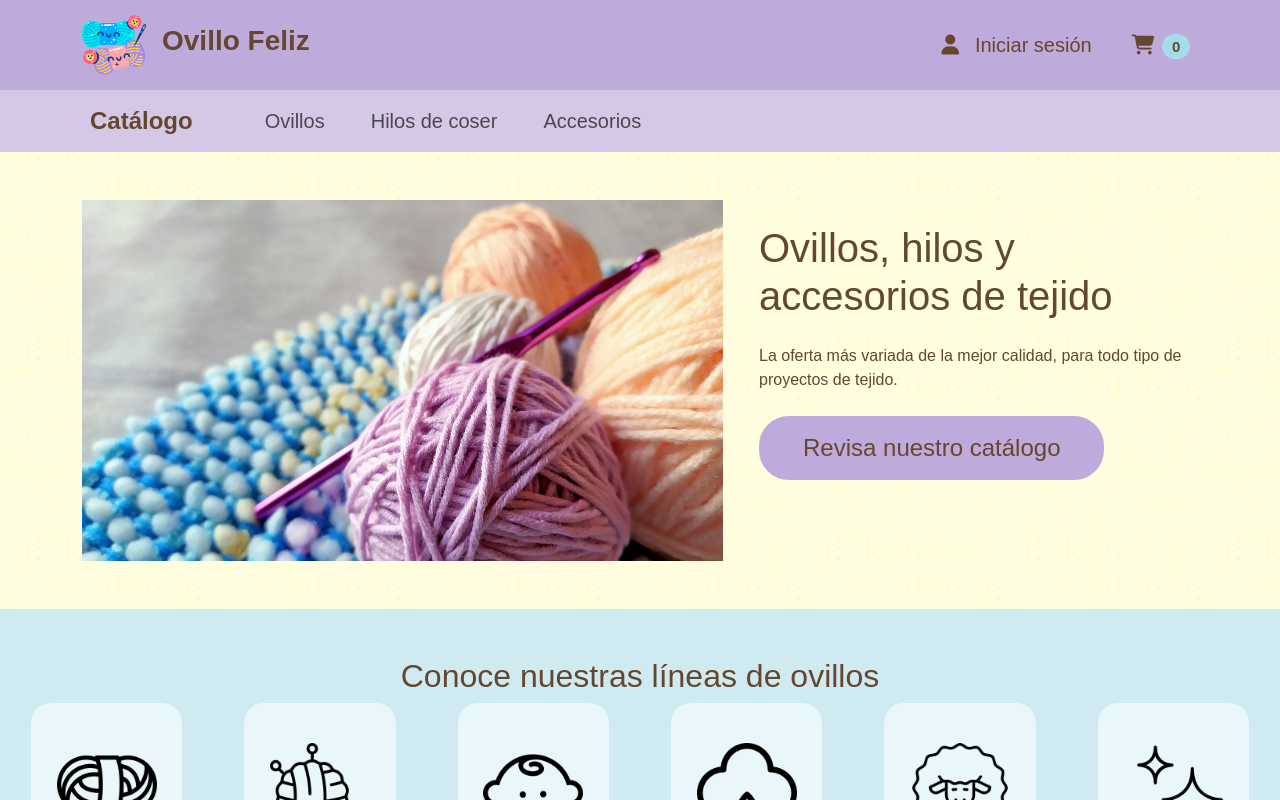
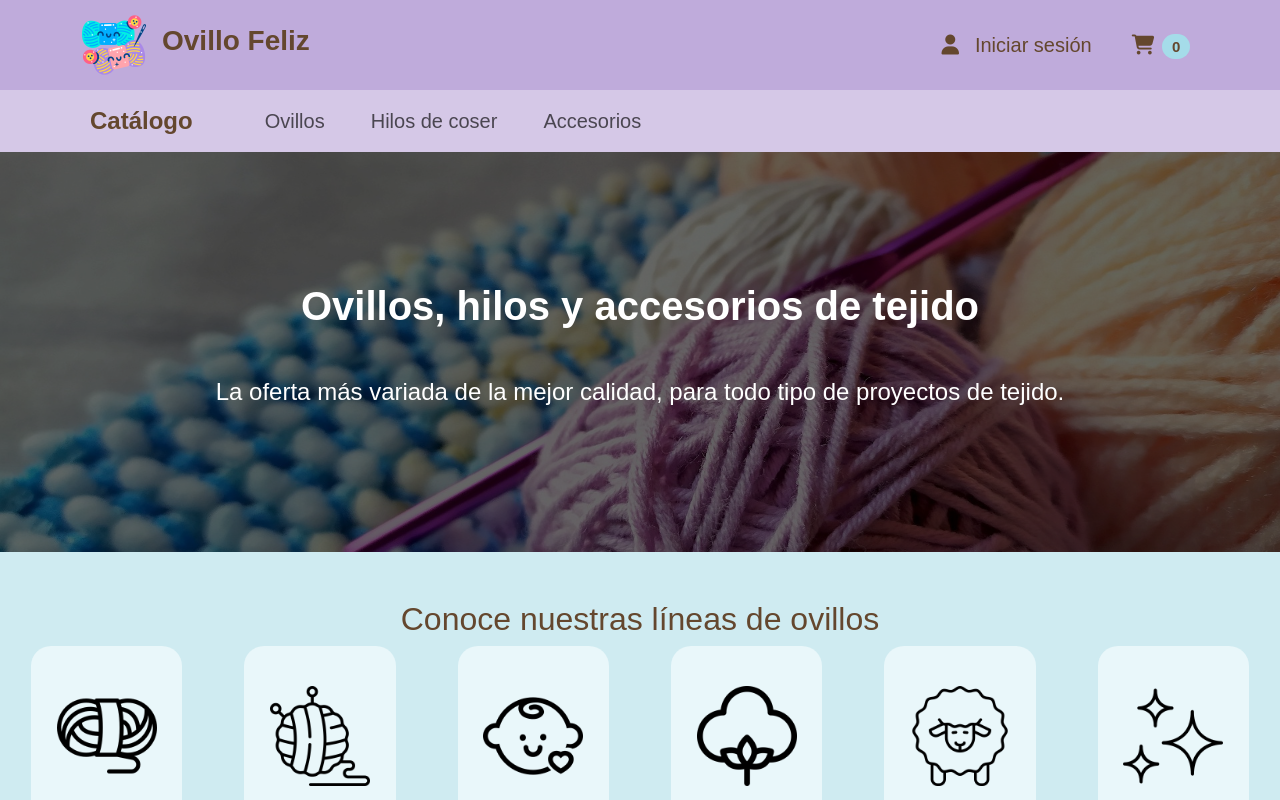
Before and after one commit to aolivos15/P5-ecommerce, a React (Vite) app: page / in a window 1280 px wide. Shown: the top 800 px of the page. Built offline with nearby package versions, Linux system fonts and the light colour scheme; no server answers; a web font is replaced by a local one.

Commit message:
Modify jumbotron structure

```diff
--- a/src/components/Jumbotron/Jumbotron.jsx
+++ b/src/components/Jumbotron/Jumbotron.jsx
@@ -1,19 +1,15 @@
-import { Link } from 'react-router-dom';
-import jumbotron_img from '../../assets/img/jumbotron_img.jpg';
 import './jumbotron.css';
 
 export const Jumbotron = () => {
   return (
     <>
-      <div className="container my-5">
-        <div className="row">
-          <div className="col-lg-7">
-              <img className="img-fluid rounded-custom" src={jumbotron_img} alt="Ovillos de lana y gancho de crochet sobre un paño calipso tejido a crochet" />
-          </div>
-          <div className="col-lg-5 p-4">
-            <h1 className='resp-title mb-4'>Ovillos, hilos y accesorios de tejido</h1>
-            <p className='resp-p mb-4'>La oferta más variada de la mejor calidad, para todo tipo de proyectos de tejido.</p>
-            <Link to="/catalogo" className='jumbotron-link'><button className="jumbotron-btn">Revisa nuestro catálogo</button></Link>
+      <div className='text-center bg-image jumbotron-container'>
+        <div className='mask'>
+          <div className='d-flex justify-content-center align-items-center h-100'>
+            <div className='text-white p-4'>
+              <h1 className='mb-5 fw-bold'>Ovillos, hilos y accesorios de tejido</h1>
+              <h4 className='mb-3'>La oferta más variada de la mejor calidad, para todo tipo de proyectos de tejido.</h4>
+            </div>
           </div>
         </div>
       </div>
--- a/src/components/Jumbotron/jumbotron.css
+++ b/src/components/Jumbotron/jumbotron.css
@@ -1,7 +1,21 @@
+.jumbotron-container {
+  background-image: url('../../assets/img/jumbotron_img.jpg');
+  height: 400px;
+  width: auto;
+  background-size: 100% 100%;
+  background-repeat: no-repeat;
+}
+
 .jumbotron-img {
   border-radius: 60px;
   border-top-right-radius: 0%;
   border-bottom-right-radius: 0%;
+}
+
+.mask {
+  background-color: rgba(0, 0, 0, 0.6);
+  height: 100%;
+  width: 100%;
 }
 
 .jumbotron-btn {
@@ -28,3 +42,11 @@
     font-size: 18px;
   }
 }
+
+@media (max-width: 480px) {
+  .jumbotron-container {
+    background-image: url('../../assets/img/jumbotron_img_480.jpg');
+    height: 400px;
+    background-size: cover;
+  }
+}
```
Also changed, not shown: src/assets/img/jumbotron_img.jpg, src/assets/img/jumbotron_img_480.jpg (added).
